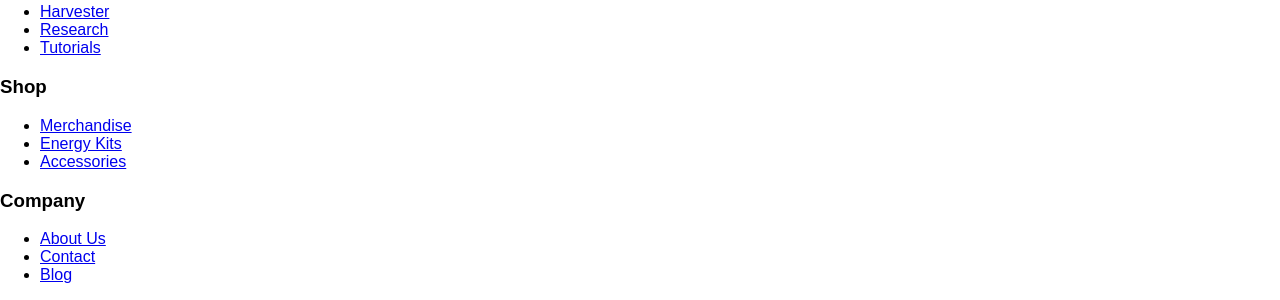
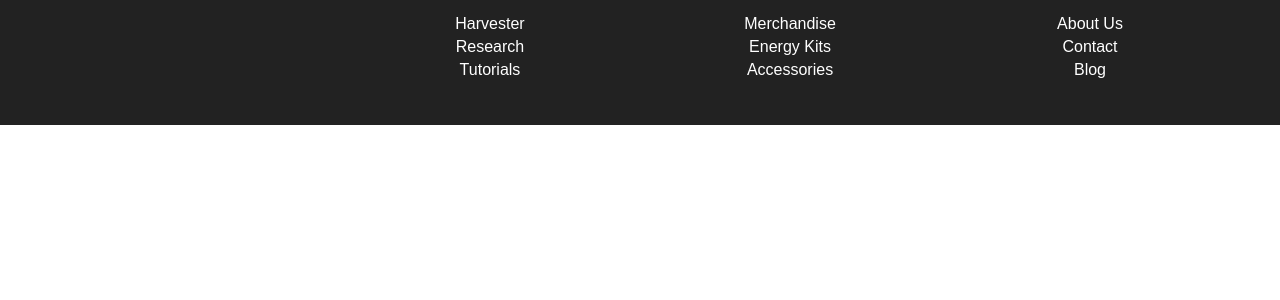
Before and after one commit to coetzer69/waoumee, a plain HTML site: page index.html in a window 1280 px wide. Shown: the part 895-1195 px from the top of the page. After the commit the page ends 1020 px from the top, so only its background shows below. Drawn offline with Linux system fonts and the light colour scheme.

Commit message:
Update style.css
Signed-off-by: Pieter <77143634+coetzer69@users.noreply.github.com>

```diff
--- a/style.css
+++ b/style.css
@@ -29,3 +29,49 @@ body {
 .nav-links a:hover {
             color: #ffcc00;
         }
+.footer {
+    background-color: #222; /* Charcoal black */
+    color: white;
+    padding: 20px;
+    text-align: center;
+}
+
+.footer-container {
+    display: flex;
+    justify-content: space-between;
+    align-items: start;
+    max-width: 1200px;
+    margin: auto;
+}
+
+.footer-column {
+    flex: 1;
+    padding: 10px;
+}
+
+.footer-column img {
+    height: 60px;
+}
+
+.footer-column h3 {
+    color: #ffcc00; /* Soft orange touch */
+}
+
+.footer-column ul {
+    list-style: none;
+    padding: 0;
+}
+
+.footer-column ul li {
+    margin: 5px 0;
+}
+
+.footer-column a {
+    color: white;
+    text-decoration: none;
+    transition: color 0.3s ease;
+}
+
+.footer-column a:hover {
+    color: #ffcc00;
+}
```
